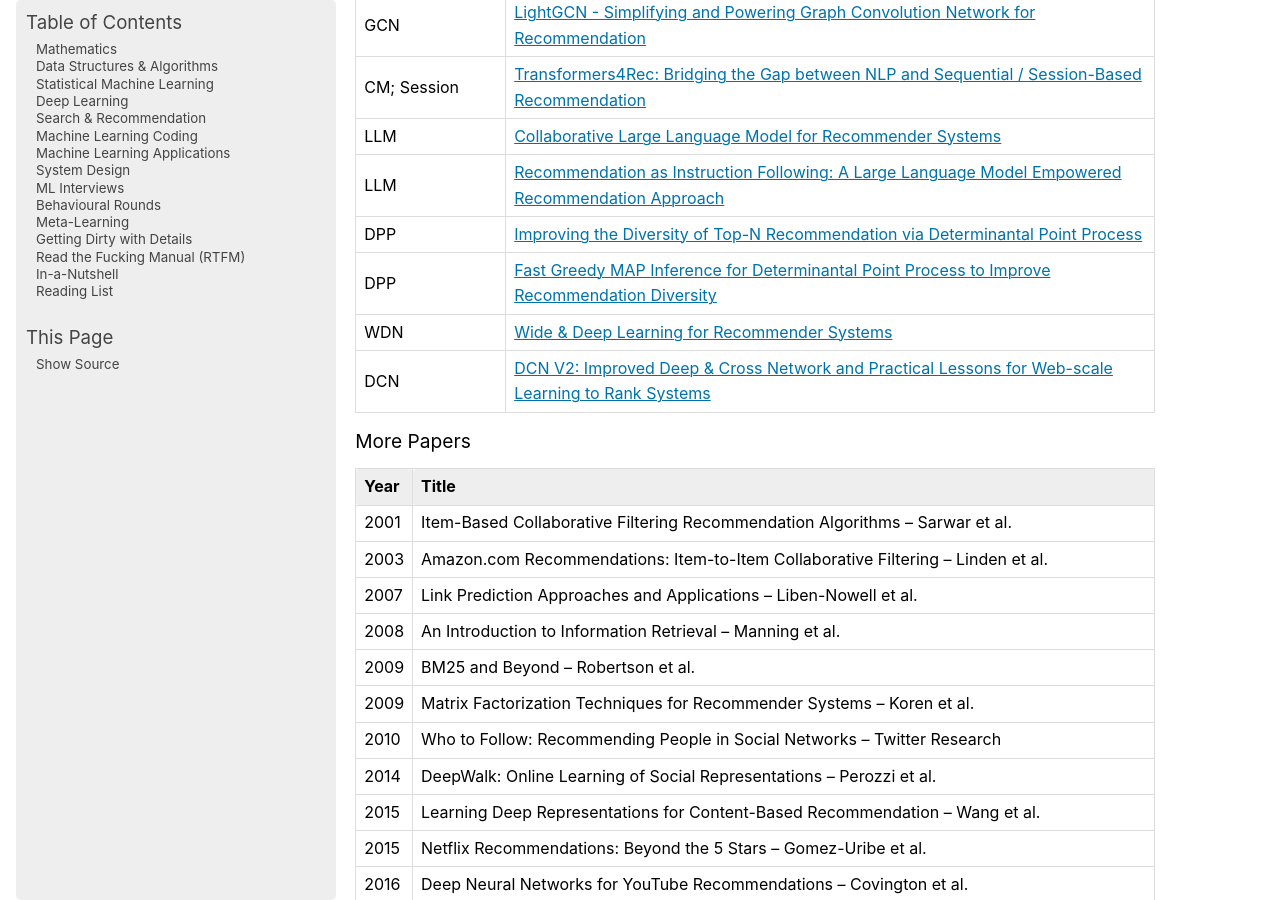
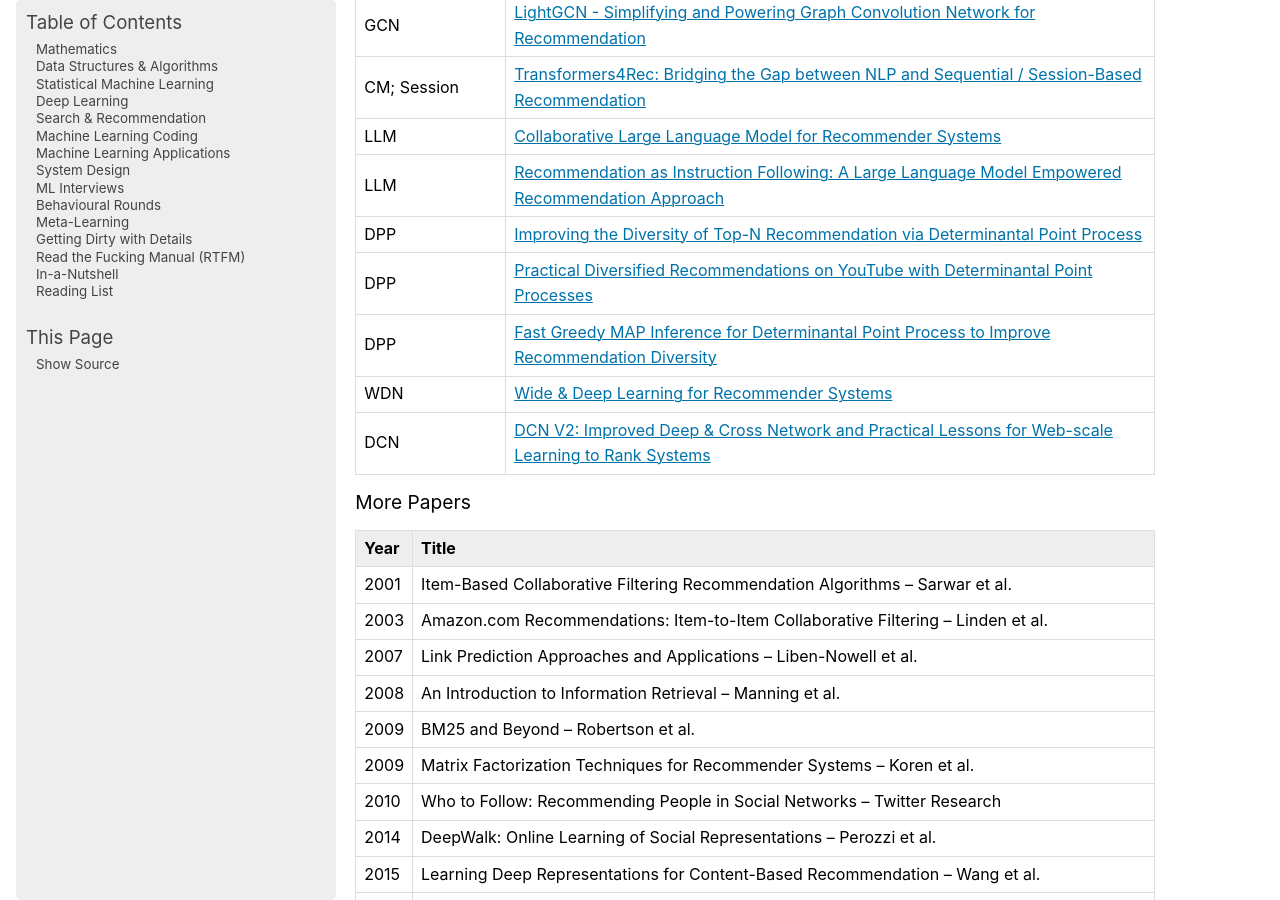
Before and after one commit to uselesstechjunks/leetcode, a Sphinx documentation site: the page built from docs/source/rank.rst, in a window 1280 px wide and 900 px high, scrolled down 7689 px. Built offline with Sphinx 7.4.7, drawn with Linux system fonts in a browser that asks for light colours.

Commit message:
Update rank.rst

```diff
--- a/docs/source/rank.rst
+++ b/docs/source/rank.rst
@@ -227,6 +227,7 @@ Key Papers
 		LLM,`Collaborative Large Language Model for Recommender Systems <https://arxiv.org/abs/2311.01343>`_
 		LLM,`Recommendation as Instruction Following: A Large Language Model Empowered Recommendation Approach <https://arxiv.org/abs/2305.07001>`_
 		DPP,`Improving the Diversity of Top-N Recommendation via Determinantal Point Process <https://arxiv.org/abs/1709.05135v1>`_
+		DPP,`Practical Diversified Recommendations on YouTube with Determinantal Point Processes <https://jgillenw.com/cikm2018.pdf>`_
 		DPP,`Fast Greedy MAP Inference for Determinantal Point Process to Improve Recommendation Diversity <https://proceedings.neurips.cc/paper_files/paper/2018/file/dbbf603ff0e99629dda5d75b6f75f966-Paper.pdf>`_
 		WDN,`Wide & Deep Learning for Recommender Systems <https://arxiv.org/abs/1606.07792>`_
 		DCN,`DCN V2: Improved Deep & Cross Network and Practical Lessons for Web-scale Learning to Rank Systems <https://arxiv.org/abs/2008.13535>`_
```
